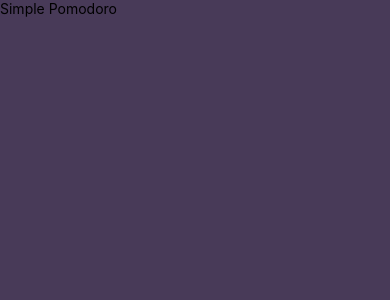
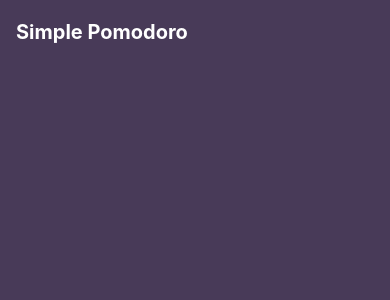
Before and after one commit to Rajakumardev/simple_pomodoro, a React Native app: screen /Home in a window 390 px wide. Shown: the top 300 px of the page. Built offline with nearby package versions, Linux system fonts and the light colour scheme.

Commit message:
title and styling

```diff
--- a/src/Component/AppBar/AppBar.tsx
+++ b/src/Component/AppBar/AppBar.tsx
@@ -6,8 +6,10 @@ const StyledText = styled(Text);
 
 export const AppBar = () => {
 	return (
-		<StyledView>
-			<StyledText>Simple Pomodoro</StyledText>
+		<StyledView className="h-16 flex justify-center px-4">
+			<StyledText className="font-bold text-white text-xl">
+				Simple Pomodoro
+			</StyledText>
 		</StyledView>
 	);
 };
```
